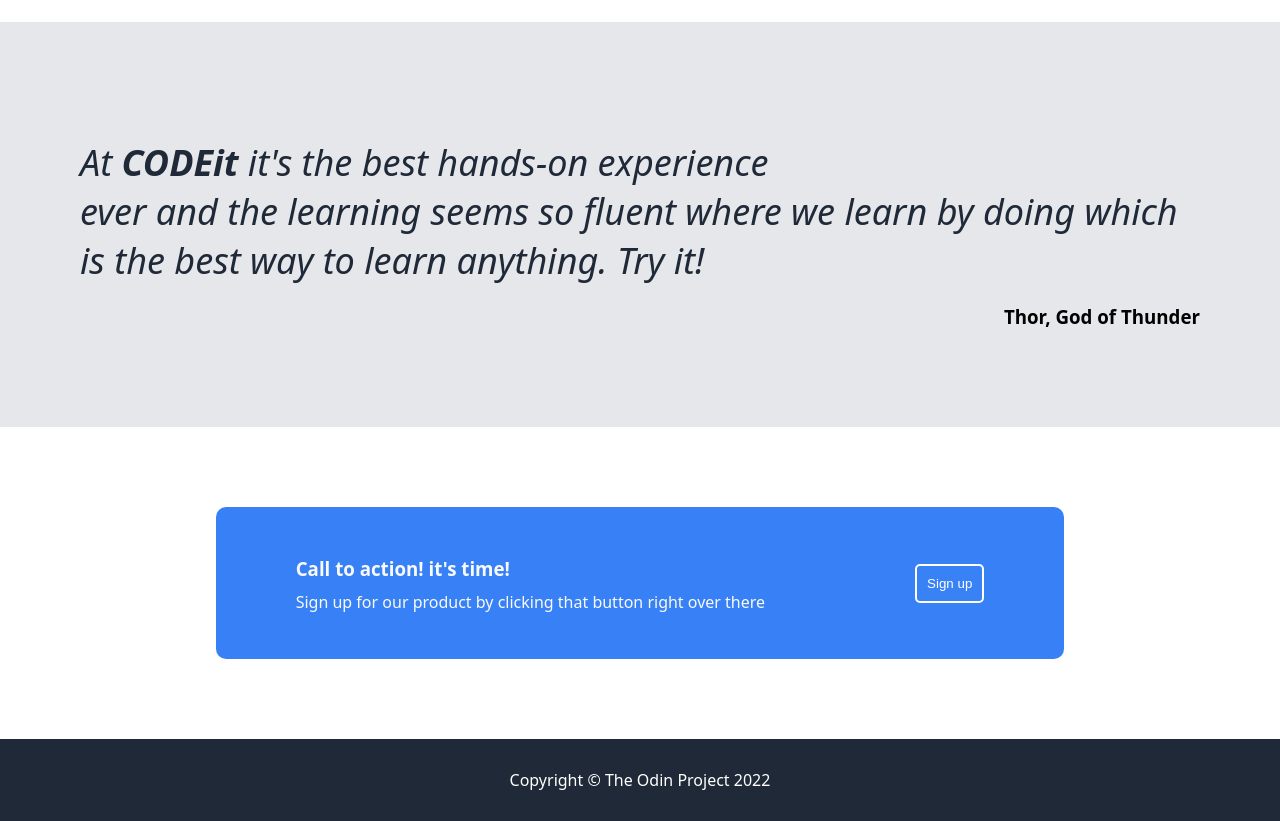
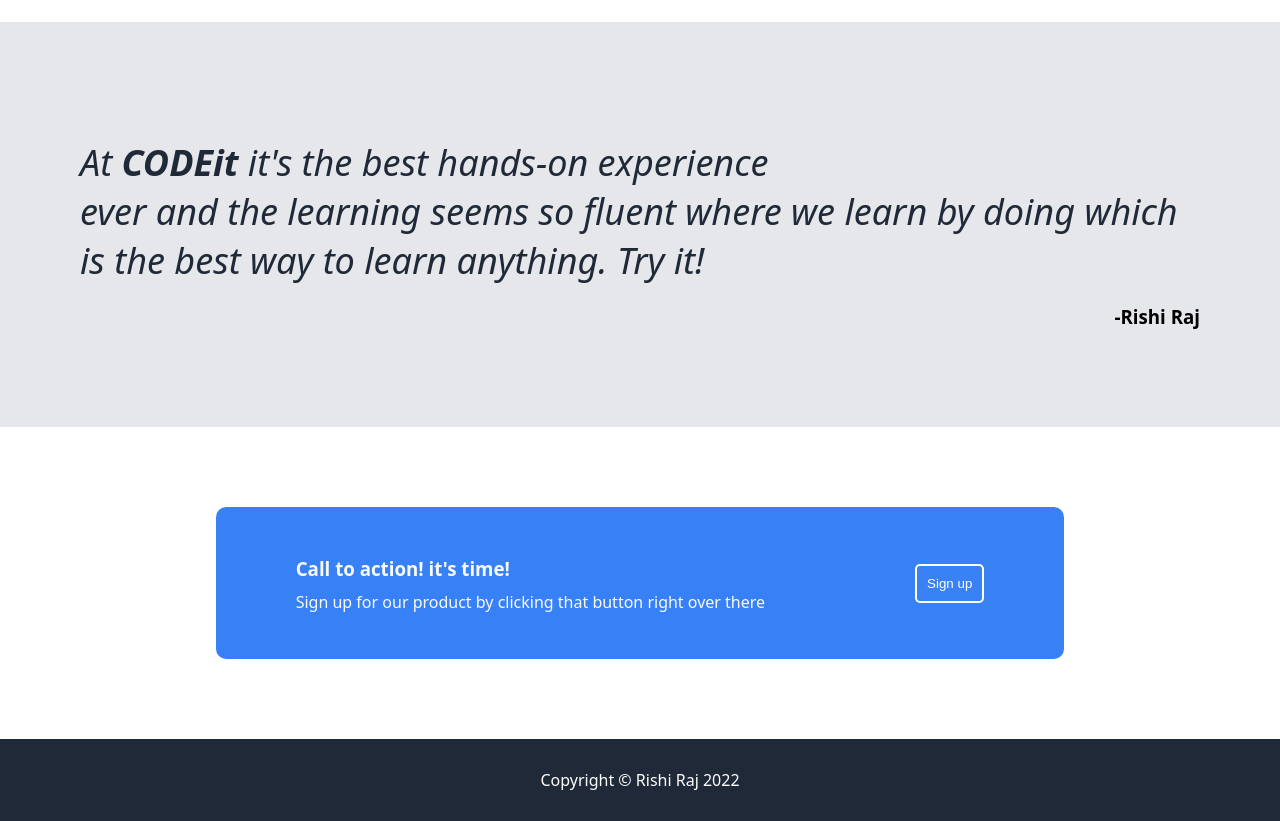
Before and after one commit to Inquisitive-Rishi/My_first_landing_page, a plain HTML site: page index.html in a window 1280 px wide. Shown: the part 790-1611 px from the top of the page. Drawn offline with Linux system fonts and the light colour scheme.

Commit message:
copyright name changed

```diff
--- a/index.html
+++ b/index.html
@@ -51,11 +51,12 @@
             </section>
             <section> <!--testimonials-->
                 <div class="testimonials">
+                    <div class="test-container">
                     <div class= "test-text">
                         <p class="p3"><em>At <strong>CODEit</strong> it's the best hands-on experience <br>
                         ever and the learning seems so fluent where we learn by doing which is the
                      best way to learn anything. Try it!</em></p></div>
-                    <div class="author"><h3>Thor, God of Thunder</h3></div>
+                    <div class="author"><h3>-Rishi Raj</h3></div></div>
                 </div>
             </section>
             <section> <!--Signup area-->
@@ -69,7 +70,7 @@
             </section>
             <section> <!--footer-->
                 <div class="footer">
-                    <div>Copyright © The Odin Project 2022</div>
+                    <div>Copyright © Rishi Raj 2022</div>
                 </div>
             </section>
 
```
